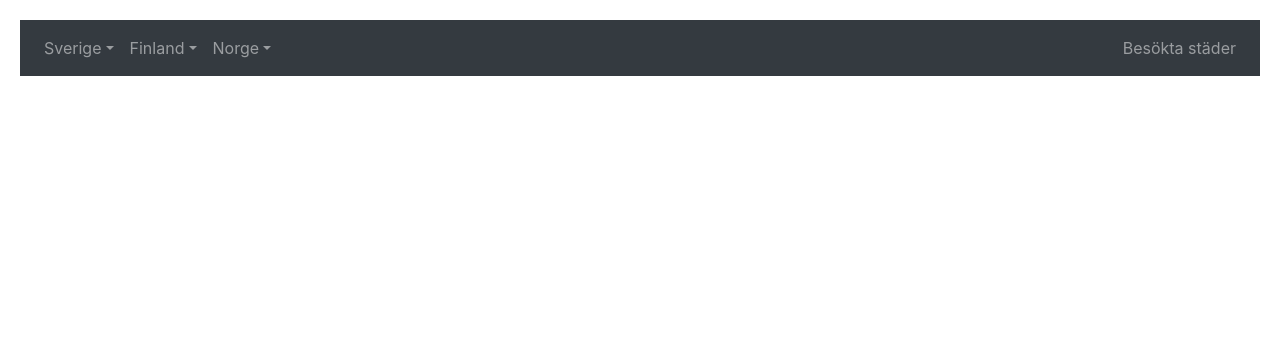
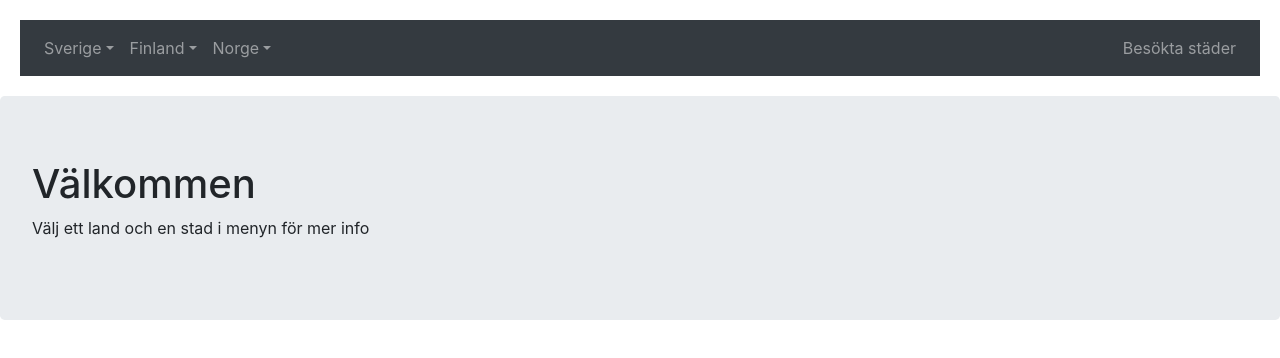
Before and after one commit to spladder87/townsAndCountries, a plain HTML site: page index.html in a window 1280 px wide. Drawn offline with nearby package versions, Linux system fonts and the light colour scheme.

Commit message:
Removed debugging console.logs and fixed a minor bug in getTowns()
Fixed minor bug in getTowns() when clicked multiple times on
country all towns were added once again in menu.

refactored the code a little bit and did some style on townView div

```diff
--- a/index.html
+++ b/index.html
@@ -26,7 +26,7 @@
             <div id="visitedNavlink"></div>
         </nav>
     </div>
-    <div id="townView"></div>
+    <div id="townView" class="jumbotron"> <h1>Välkommen</h1><p>Välj ett land och en stad i menyn för mer info</p></div>
     <script src="script.js"></script>
 </body>
 
--- a/script.js
+++ b/script.js
@@ -15,7 +15,6 @@ function readJson(url) {
                 response.json().then(function (data) {
                     console.log(data);
                     for (let i = 0; i < data.length; i++) {
-                        console.log(i);
                         navBar.innerHTML += navBar.innerHTML = `<ul class="nav navbar-nav">
                                                                 <li class="nav-item dropdown">
                                                                 <a id="${data[i].id}" onClick="getTowns(this.id)" class="nav-link dropdown-toggle" data-toggle="dropdown">${data[i].countryname}</a>
@@ -45,7 +44,7 @@ function getTowns(id) {
         return response.json();
     }).then(function (json) {
         // do a bunch of stuff
-        console.log(json);
+        towns.innerHTML = "";
         for (let i = 0; i < json.length; i++) {
             if (json[i].countryid == id) {
                 towns.innerHTML += towns.innerHTML = `<a id="${json[i].id}" onClick="setView(this.id)" class="dropdown-item">${json[i].stadname}</a>`;
@@ -57,7 +56,6 @@ function getTowns(id) {
 
 function setView(viewID) {
     let townView = document.getElementById("townView");
-    console.log(viewID);
     fetch("json/stad.json").then(function (response) {
         return response.json();
     }).then(function (json) {
@@ -74,14 +72,8 @@ function setView(viewID) {
 }
 
 function setVisitedTown(townID) {
-
     visitedTowns.push(JSON.stringify(townID));
-    console.log(visitedTowns);
     localStorage.setItem('townVisited', JSON.stringify(visitedTowns));
-    console.log(localStorage);
-
-    console.log(visitedTowns);
-    console.log(typeof (visitedTowns));
 }
 
 function visitedTownView() {
@@ -90,7 +82,6 @@ function visitedTownView() {
     var storedString = localStorage.getItem('townVisited');
     visitedTowns = JSON.parse(storedString);
     visitedTowns = [...new Set(visitedTowns)];
-    console.log(visitedTowns);
 
     fetch("json/stad.json").then(function (response) {
         return response.json();
@@ -101,7 +92,7 @@ function visitedTownView() {
                               <ul id="visitedTownUl"></ul>
                               <button type="button" class="btn btn-success" onClick="localStorage.clear(),visitedTownView()">Rensa localstorage</button>`;
         var visitedLi = document.getElementById('visitedTownUl');
-        console.log(json);
+
         for (let i = 0; i < json.length; i++) {
             for (let x = 0; x < visitedTowns.length; x++) {
                 if (json[i].id == visitedTowns[x]) {
```
